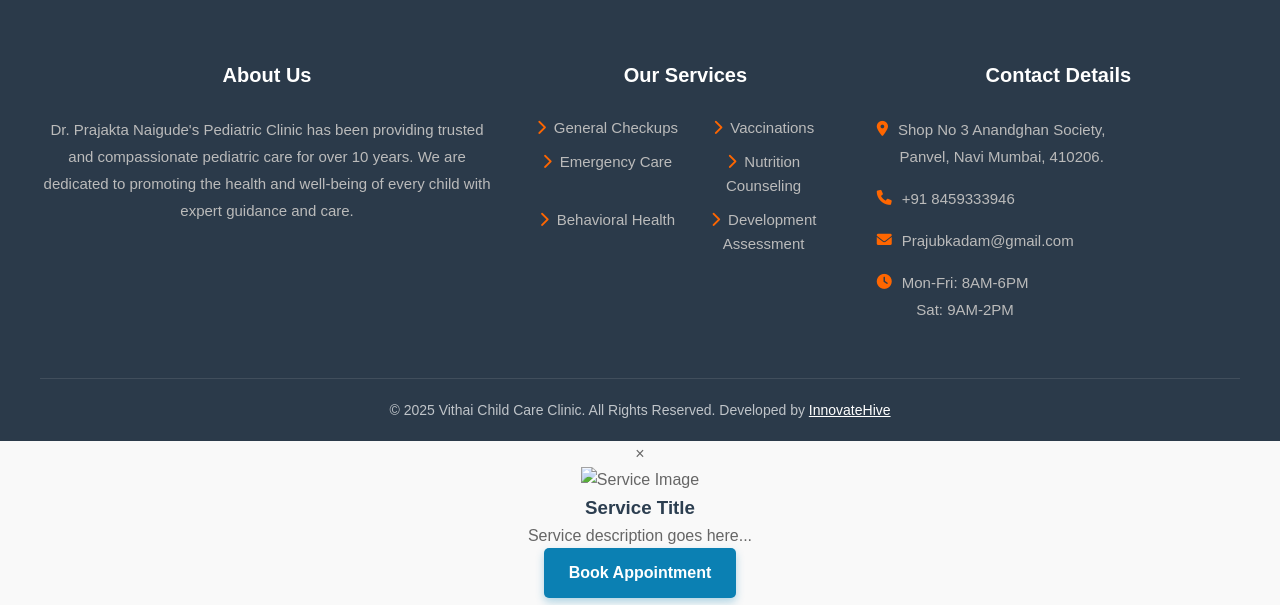
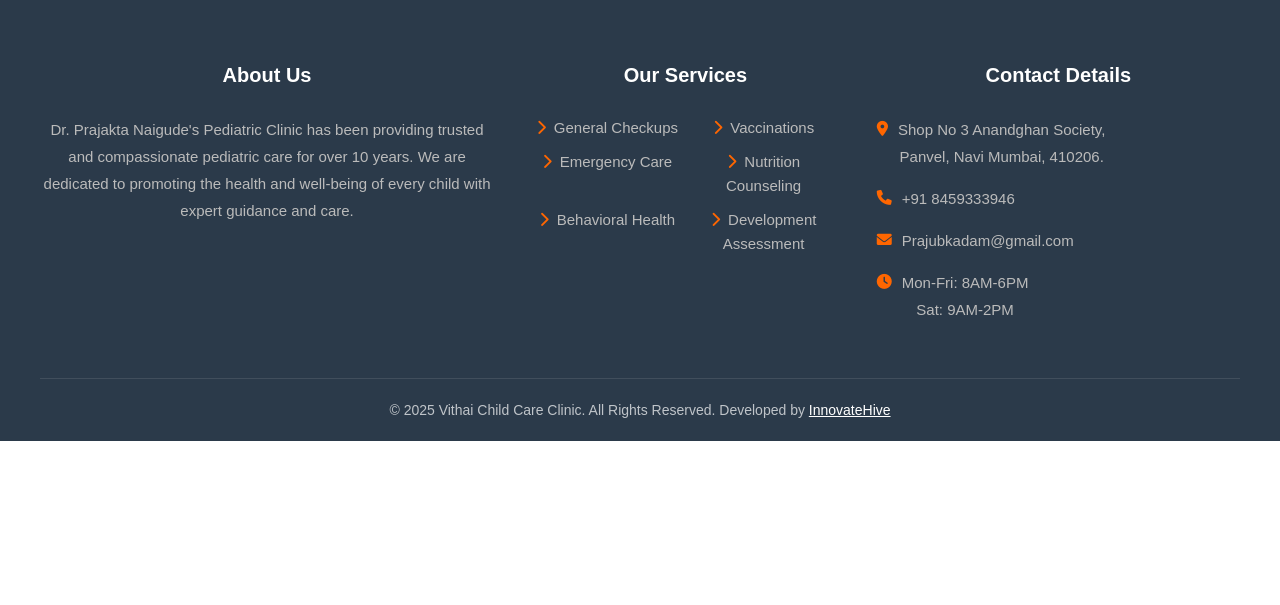
Before and after one commit to Vaibhav-Thorwat/doctor-website, a Flask app: page / in a window 1280 px wide. Shown: the part 4344-4949 px from the top of the page. After the commit the page ends 4785 px from the top, so only its background shows below. Run offline with Flask 3, Linux system fonts and the light colour scheme.

Commit message:
Update style.css

```diff
--- a/static/style.css
+++ b/static/style.css
@@ -568,6 +568,94 @@
     background-color: var(--orange);
     border-color: var(--orange);
     transform: scale(1.3);
+}
+.service-modal-overlay {
+    position: fixed;
+    top: 0;
+    left: 0;
+    width: 100%;
+    height: 100%;
+    background: rgba(0,0,0,0.6);
+    display: none;
+    justify-content: center;
+    align-items: center;
+    z-index: 9999;
+}
+
+.service-modal-content {
+    background: white;
+    width: 90%;
+    max-width: 800px;
+    height: 400px;
+    border-radius: 10px;
+    overflow: hidden;
+    position: relative;
+    display: flex;
+    flex-direction: column;
+    padding: 20px;
+    box-shadow: 0 10px 30px rgba(0,0,0,0.2);
+}
+
+.service-modal-content .close-modal {
+    position: absolute;
+    top: 10px;
+    right: 15px;
+    font-size: 24px;
+    color: #333;
+    cursor: pointer;
+}
+
+.modal-body {
+    display: flex;
+    gap: 20px;
+    flex-wrap: wrap;
+    height: 100%;
+    width: 100%;
+}
+
+.modal-image {
+    flex: 0 0 40%;
+    display: flex;
+    justify-content: center;
+    align-items: center;
+    overflow: hidden;
+    border-radius: 8px;
+    height: 100%;
+}
+
+.modal-image img {
+    width: 100%;
+    border-radius: 8px;
+    height: 100%;
+    object-fit: cover;
+}
+
+.modal-text {
+    flex: 0 0 60%;
+    display: flex;
+    flex-direction: column;
+    justify-content: space-between;
+    height: 100%;
+    flex: 1 1 55%;
+}
+
+.modal-text h3 {
+    font-size: 24px;
+    color: var(--dark-text);
+    margin-bottom: 10px;
+}
+
+.modal-text p {
+    font-size: 16px;
+    color: var(--light-text);
+    margin-bottom: 20px;
+    text-align: justify;
+    flex-direction: column;
+}
+
+.modal-text .btn {
+    margin-top: auto;
+      align-self: flex-end;
 }
 
 /* Stats Section */
```
